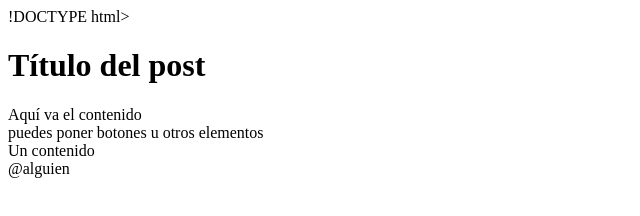
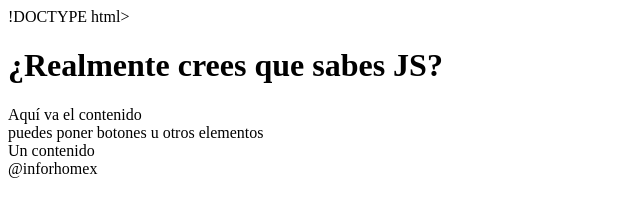
Before and after one commit to HiroNakamura/youdontknowjs, a plain HTML site: page mytutorial/index.html in a window 1280 px wide. Shown: the whole page, without its empty margins (0-640 px from the left). Drawn offline with Linux system fonts and the light colour scheme.

Commit message:
Se edito archivo index.html

```diff
--- a/mytutorial/index.html
+++ b/mytutorial/index.html
@@ -2,10 +2,10 @@
  <html lang="es">
  <head>
   <meta charset="utf-8">
-  <title>Mi primer página HTML5</title>
+  <title>Tu no sabes (nada de) JS</title>
 </head>
 <body>
-<header><h1>Título del post</h1></header>
+<header><h1>¿Realmente crees que sabes JS?</h1></header>
 <section id="contenedor">
 <article>
 Aquí va el contenido
@@ -13,6 +13,6 @@ Aquí va el contenido
 <aside>puedes poner botones u otros elementos</aside>
 <article>Un contenido</article>
 </section>
-<footer>@alguien</footer>
+<footer>@inforhomex</footer>
 </body>
 </hml>
```
